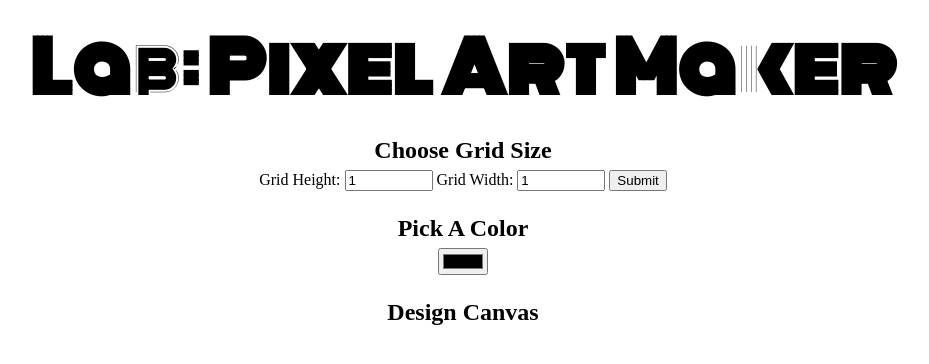
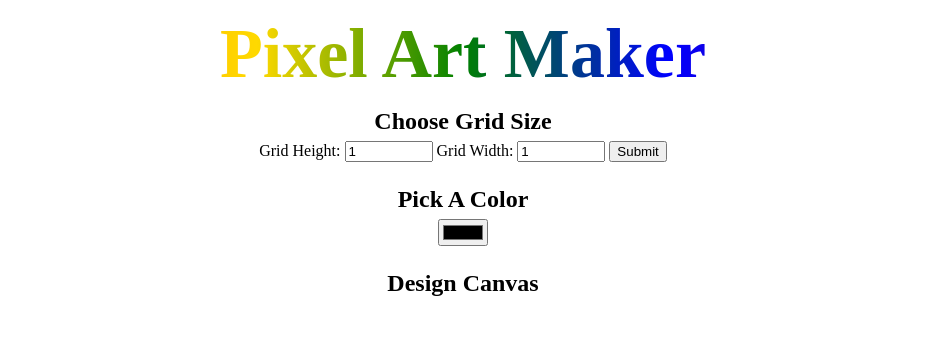
Before and after one commit to JayLan/Lab_PixelArt, a plain HTML site: page index.html in a window 1280 px wide. Shown: the whole page, without its empty margins (177-1106 px from the left). Drawn offline with Linux system fonts and the light colour scheme; a web font is replaced by a local one.

Commit message:
Adjusted title font/color.

```diff
--- a/designs.js
+++ b/designs.js
@@ -2,7 +2,6 @@
 
 
 var sub_grid = document.getElementById('sub_1');
-
 const CANVAS = document.getElementById("pixelCanvas");
 
 function makeGrid() {
--- a/index.html
+++ b/index.html
@@ -3,12 +3,12 @@
 
 <head>
     <title>Pixel Art Maker!</title>
-    <link rel="stylesheet" href="https://fonts.googleapis.com/css?family=Monoton">
+    <link rel="stylesheet" media="screen" href="https://fontlibrary.org/face/pixelated" type="text/css"/>
     <link rel="stylesheet" href="styles.css">
 </head>
 
 <body>
-    <h1>Lab: Pixel Art Maker</h1>
+    <h1>Pixel Art Maker</h1>
 
     <h2>Choose Grid Size</h2>
     <form id="sizePicker">
--- a/styles.css
+++ b/styles.css
@@ -3,9 +3,18 @@ body {
 }
 
 h1 {
-  font-family: Monoton;
+  font-family: 'SFPixelateShadedBold';
   font-size: 70px;
   margin: 0.2em;
+  color: #ff0000;
+  background: red;
+  background: -webkit-linear-gradient(left,#ff0000, #ffa500, #ffd900, #008000, #0000ff,#4b0082, #ee82ee);
+  background: -o-linear-gradient(right, #ff0000, #ffa500, #ffd900, #008000, #0000ff,#4b0082, #ee82ee);
+  background: -moz-linear-gradient(right, #ff0000, #ffa500, #ffd900, #008000, #0000ff,#4b0082, #ee82ee);
+  background: linear-gradient(to right, #ff0000, #ffa500, #ffd900, #008000, #0000ff,#4b0082, #ee82ee);
+  -webkit-background-clip: text;
+  -webkit-text-fill-color: transparent;
+
 }
 
 h2 {
```
